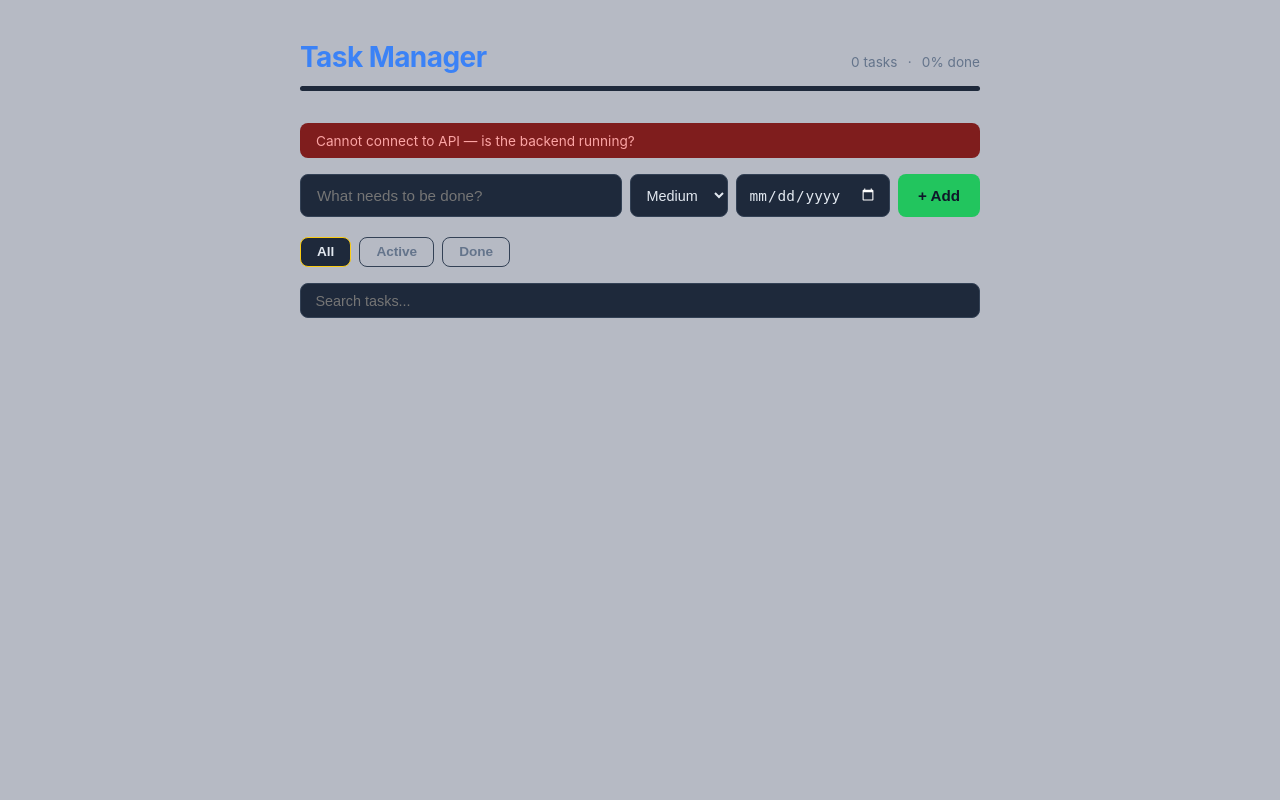
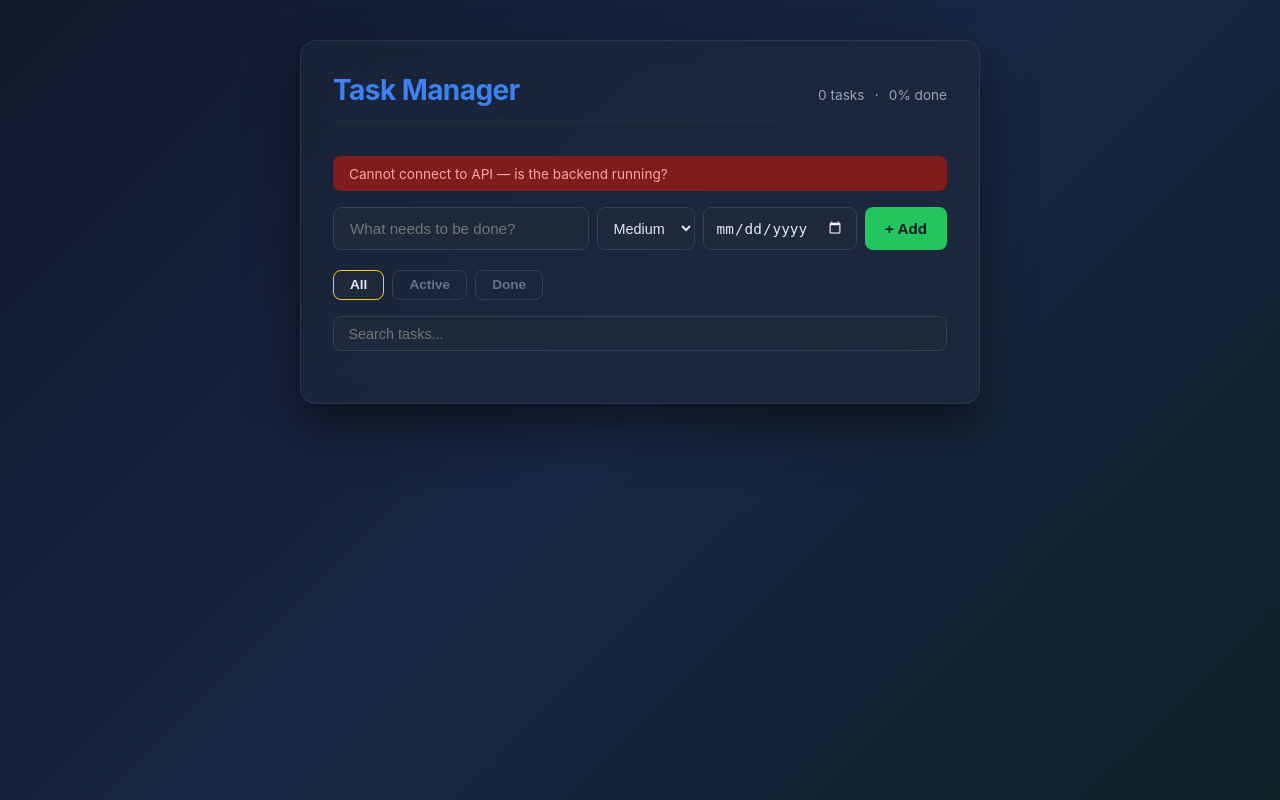
Before and after one commit to Aravindsvec/task_manager, a Python web app: template frontend/templates/index.html in a window 1280 px wide. Run offline with Jinja, Linux system fonts and the light colour scheme; the template is opened without the code that fills it, so the values that code supplies are empty.

Commit message:
Improve form appearance with dark gradient background and card layout
Co-Authored-By: Claude Sonnet 4.6 <noreply@anthropic.com>

```diff
--- a/frontend/static/style.css
+++ b/frontend/static/style.css
@@ -2,13 +2,22 @@
 
 body {
   font-family: -apple-system, BlinkMacSystemFont, 'Segoe UI', sans-serif;
-  background: #b6bac4;
+  background: linear-gradient(135deg, #0f172a 0%, #1a2744 50%, #0f2027 100%);
   color: #e2e8f0;
   min-height: 100vh;
   padding: 2.5rem 1rem;
 }
 
-.container { max-width: 680px; margin: 0 auto; }
+.container {
+  max-width: 680px;
+  margin: 0 auto;
+  background: rgba(30, 41, 59, 0.6);
+  backdrop-filter: blur(12px);
+  border: 1px solid rgba(255, 255, 255, 0.08);
+  border-radius: 16px;
+  padding: 2rem;
+  box-shadow: 0 25px 50px rgba(0, 0, 0, 0.5);
+}
 
 /* ── Header ── */
 .header { margin-bottom: 2rem; }
@@ -27,7 +36,7 @@ h1 {
   letter-spacing: -0.02em;
 }
 
-.stats { font-size: 0.85rem; color: #64748b; }
+.stats { font-size: 0.85rem; color: #94a3b8; }
 .stat-dot { margin: 0 0.4rem; }
 
 .progress-bar {
@@ -233,6 +242,6 @@ input[type="checkbox"] {
 .empty {
   text-align: center;
   padding: 3.5rem 1rem;
-  color: #334155;
+  color: #64748b;
   font-size: 1rem;
 }
```
